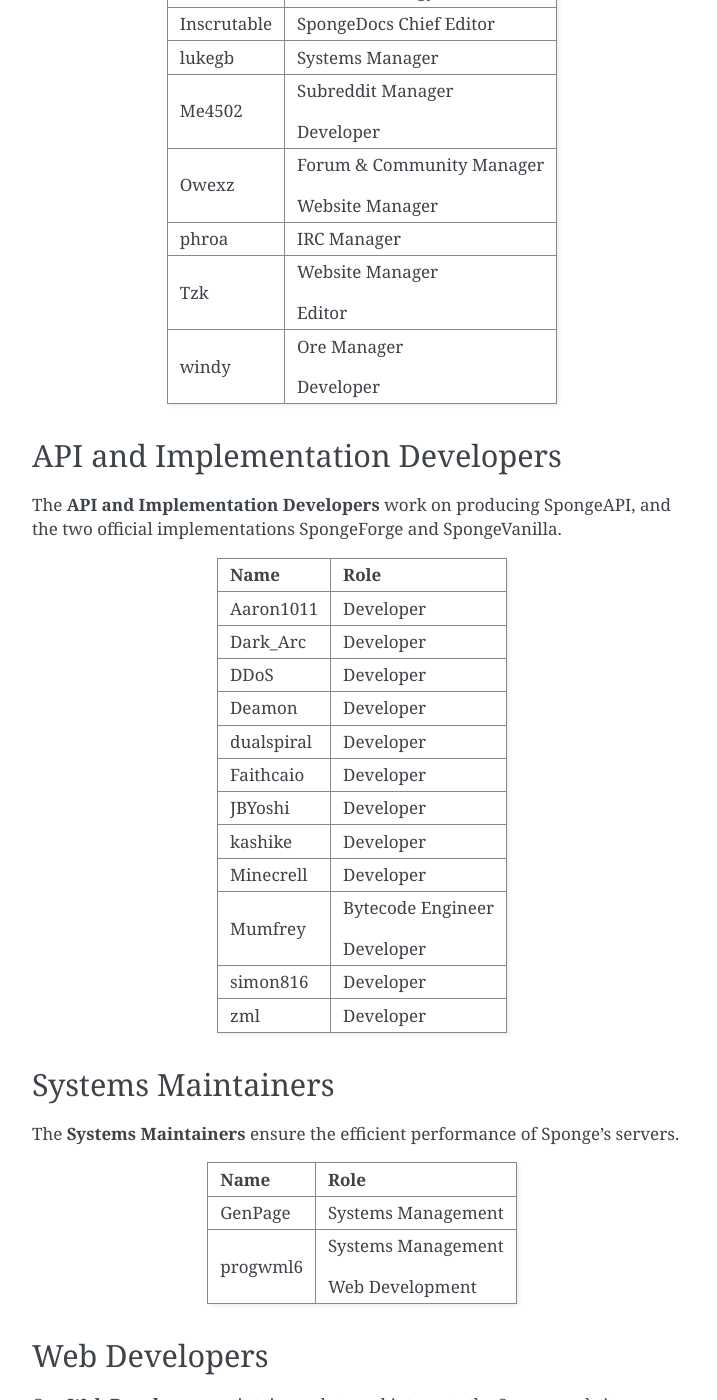
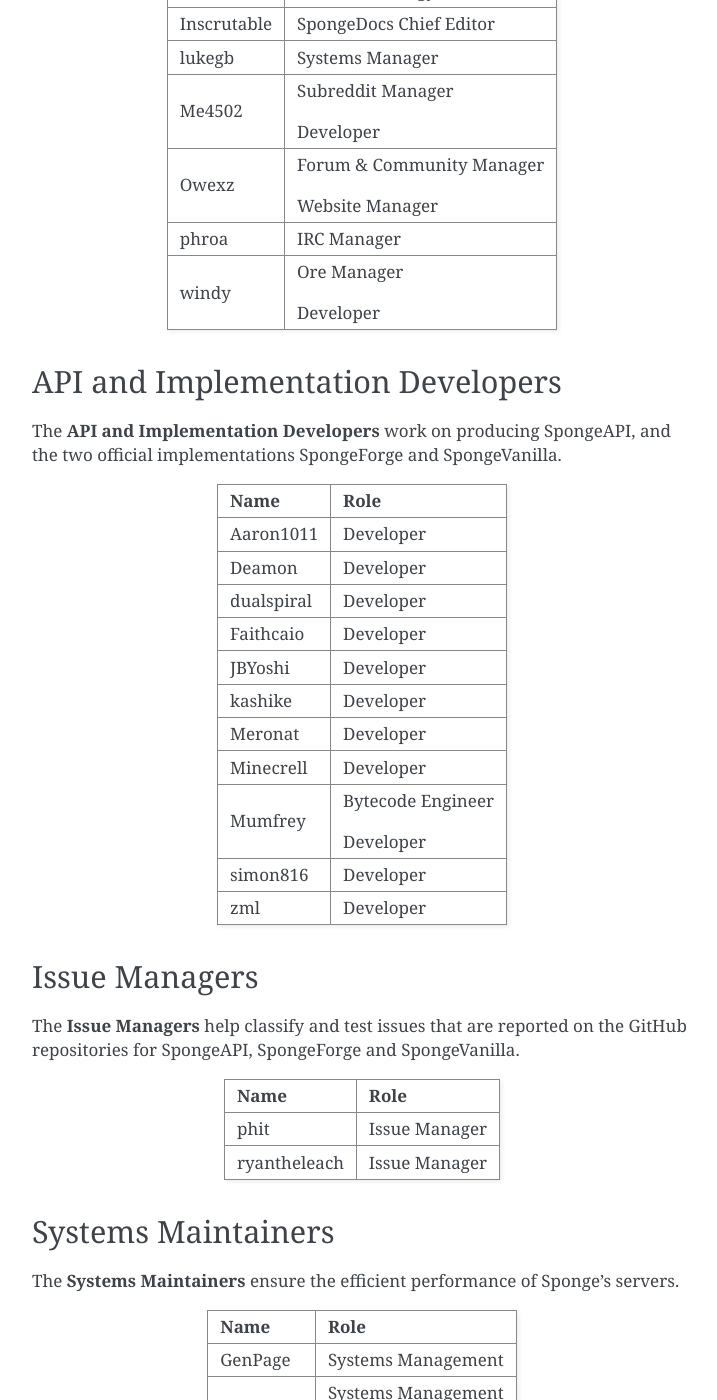
Before and after one commit to SpongePowered/SpongeDocs, a Sphinx documentation site: the page built from source/about/staff.rst, in a window 1280 px wide and 1400 px high, scrolled down 733 px. Shown: the whole window, without its empty margins (388-1105 px from the left). Built offline with Sphinx 7.4.7, drawn with Linux system fonts in a browser that asks for light colours; pages that are not in the unit, such as notebooks, are missing from menus; some of the changed text lies outside the part shown.

Commit message:
Latest Staff Shuffle
Meronat, Vectrix & 2 Issue Wranglers added. 3 staff retired.

```diff
--- a/source/about/staff.rst
+++ b/source/about/staff.rst
@@ -49,10 +49,6 @@
 +-----------------------------------+------------------------------------+
 | phroa                             | IRC Manager                        |
 +-----------------------------------+------------------------------------+
-| Tzk                               | Website Manager                    |
-|                                   |                                    |
-|                                   | Editor                             |
-+-----------------------------------+------------------------------------+
 | windy                             | Ore Manager                        |
 |                                   |                                    |
 |                                   | Developer                          |
@@ -70,10 +66,6 @@
 +===================================+====================================+
 | Aaron1011                         | Developer                          |
 +-----------------------------------+------------------------------------+
-| Dark_Arc                          | Developer                          |
-+-----------------------------------+------------------------------------+
-| DDoS                              | Developer                          |
-+-----------------------------------+------------------------------------+
 | Deamon                            | Developer                          |
 +-----------------------------------+------------------------------------+
 | dualspiral                        | Developer                          |
@@ -83,6 +75,8 @@
 | JBYoshi                           | Developer                          |
 +-----------------------------------+------------------------------------+
 | kashike                           | Developer                          |
++-----------------------------------+------------------------------------+
+| Meronat                           | Developer                          |
 +-----------------------------------+------------------------------------+
 | Minecrell                         | Developer                          |
 +-----------------------------------+------------------------------------+
@@ -95,6 +89,19 @@
 | zml                               | Developer                          |
 +-----------------------------------+------------------------------------+
 
+Issue Managers
+~~~~~~~~~~~~~~
+
+The **Issue Managers** help classify and test issues that are reported on the GitHub repositories for
+SpongeAPI, SpongeForge and SpongeVanilla.
+
++-----------------------------------+------------------------------------+
+| Name                              | Role                               |
++===================================+====================================+
+| phit                              | Issue Manager                      |
++-----------------------------------+------------------------------------+
+| ryantheleach                      | Issue Manager                      |
++-----------------------------------+------------------------------------+
 
 Systems Maintainers
 ~~~~~~~~~~~~~~~~~~~
@@ -221,6 +232,8 @@
 +-----------------------------------+------------------------------------+
 | TnT                               | Moderator                          |
 +-----------------------------------+------------------------------------+
+| Tzk                               | Website Manager and Editor         |
++-----------------------------------+------------------------------------+
 | Tyrannokapi                       | Editor                             |
 +-----------------------------------+------------------------------------+
 | Voltasalt                         | Developer                          |
```
Also changed, not shown: other parts of source/about/staff.rst (+5 -1 lines).
